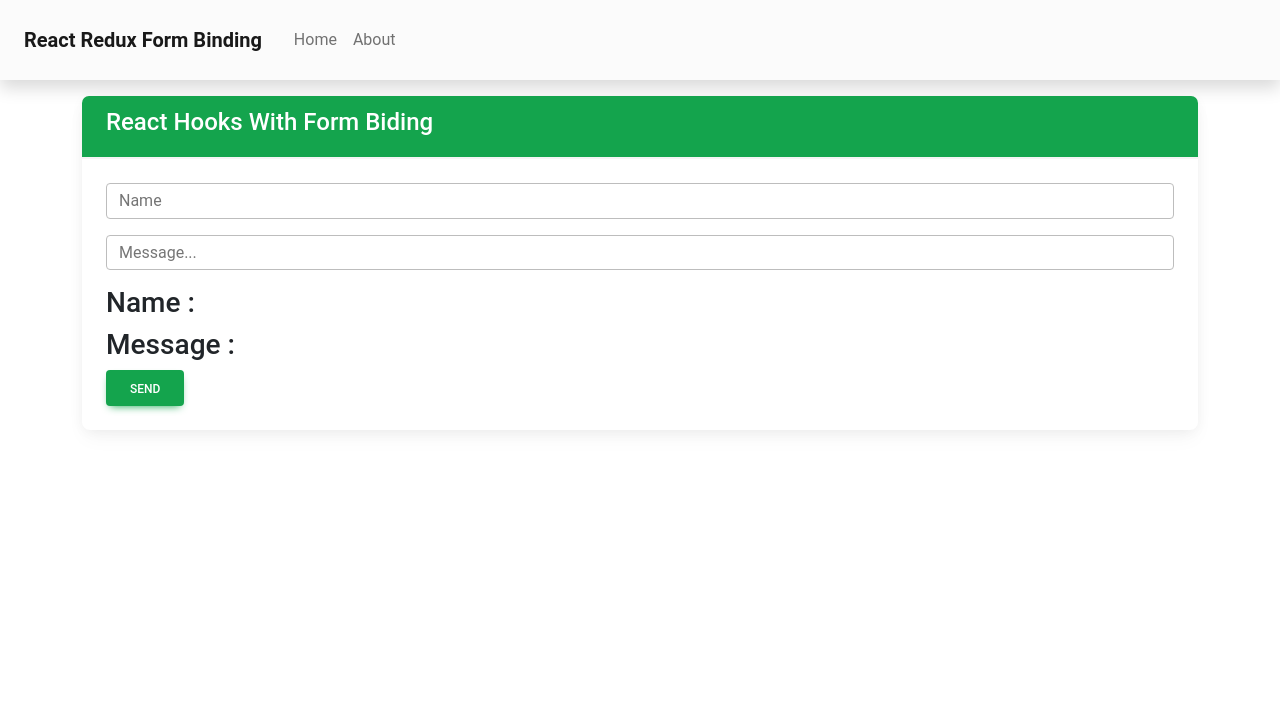
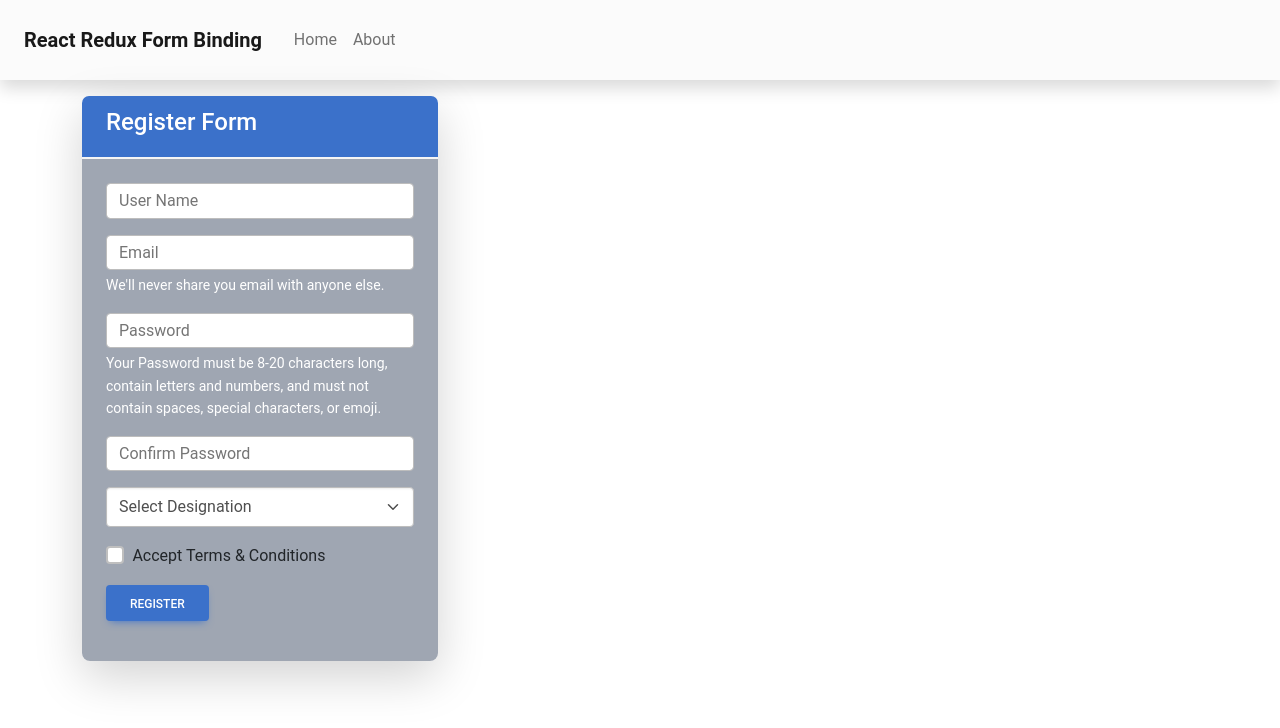
Before and after one commit to Musab-omer/react-redux, a React (Create React App) app: page / in a window 1280 px wide. Shown: the top 728 px of the page. Built offline with nearby package versions, Linux system fonts and the light colour scheme.

Commit message:
Configure Component with App

```diff
--- a/src/App.js
+++ b/src/App.js
@@ -5,6 +5,8 @@ import { Provider } from 'react-redux'
 import { store } from './redux/store';
 import CarSelector from './component/CarSelector';
 import MessageCard from './component/MessageCard';
+import SMSApp from './component/SMSApp';
+import UserRegistration from './component/UserReagistration';
 
 
 function App() {
@@ -14,7 +16,9 @@ function App() {
         <MainNavbar />
         <Provider store={store}>
          {/* <CarSelector/> */}
-         <MessageCard/>
+         {/* <MessageCard/> */}
+         {/* <SMSApp/> */}
+         <UserRegistration/>
         </Provider>
       </header>
     </div>
```
